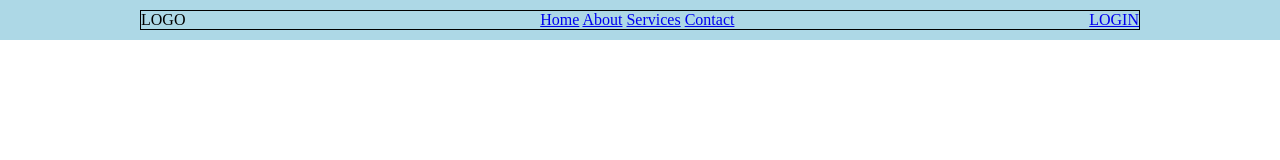
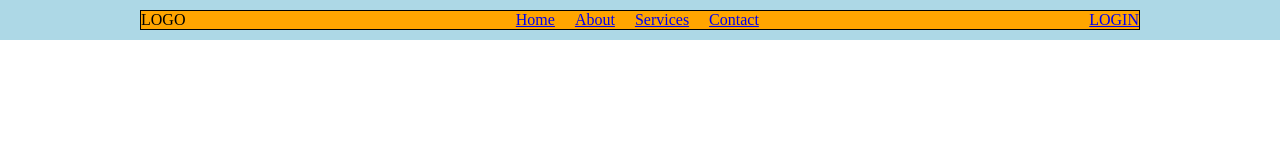
Before and after one commit to Francesco-Leoni-Pro/htmlcss-struttura-discord, a plain HTML site: page index.html in a window 1280 px wide. Drawn offline with Linux system fonts and the light colour scheme.

Commit message:
feat: colore header e separatore header

```diff
--- a/css/style.css
+++ b/css/style.css
@@ -7,7 +7,8 @@ box-sizing: border-box;
 /* RESET */
 
 /* DEBUG
-body {background-color: aqua;}
+body {background-color: aqua;
+border: 1px solid black}
 /* DEBUG */
 
 .header {
@@ -29,4 +30,10 @@ body {background-color: aqua;}
     display: flex;
     justify-content: space-between;
     align-items: center;
+    background-color: orange;
 }
+
+.nav {
+    display: flex;
+    gap: 20px;
+}
```
Also changed, not shown: 1 other file.
